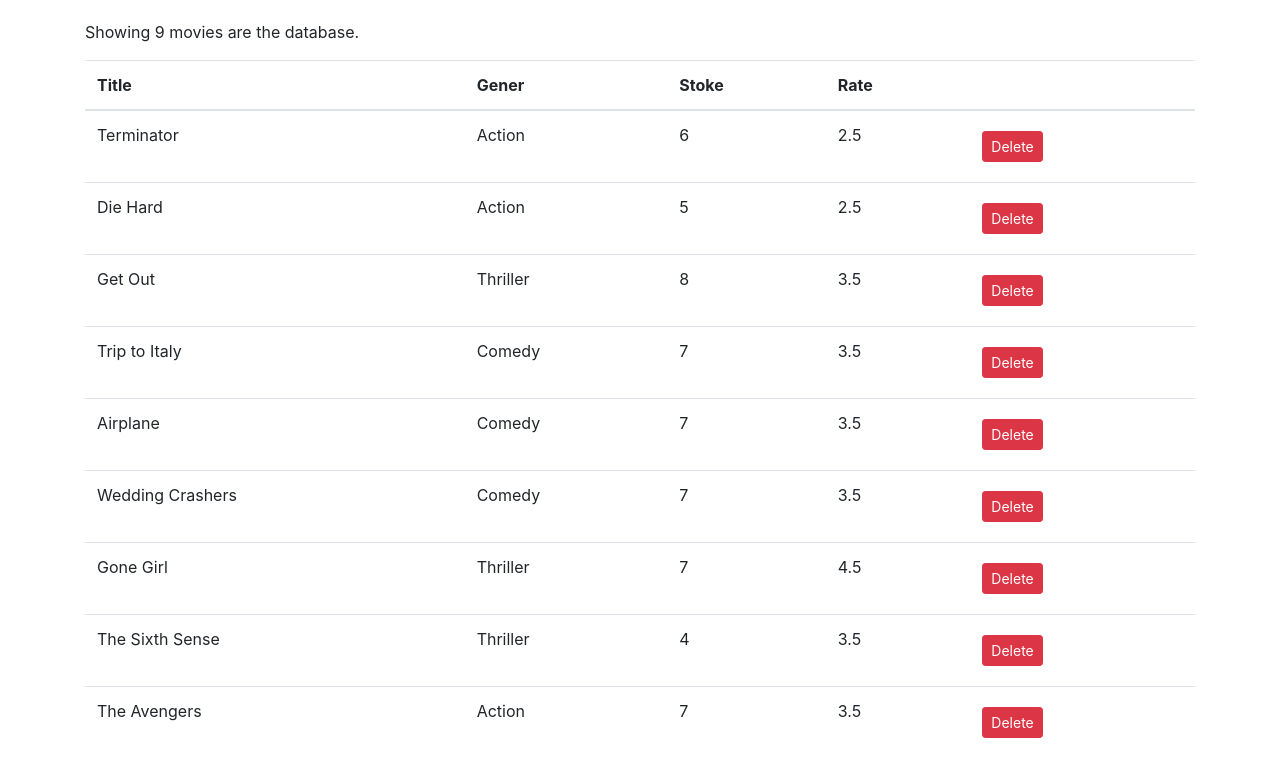
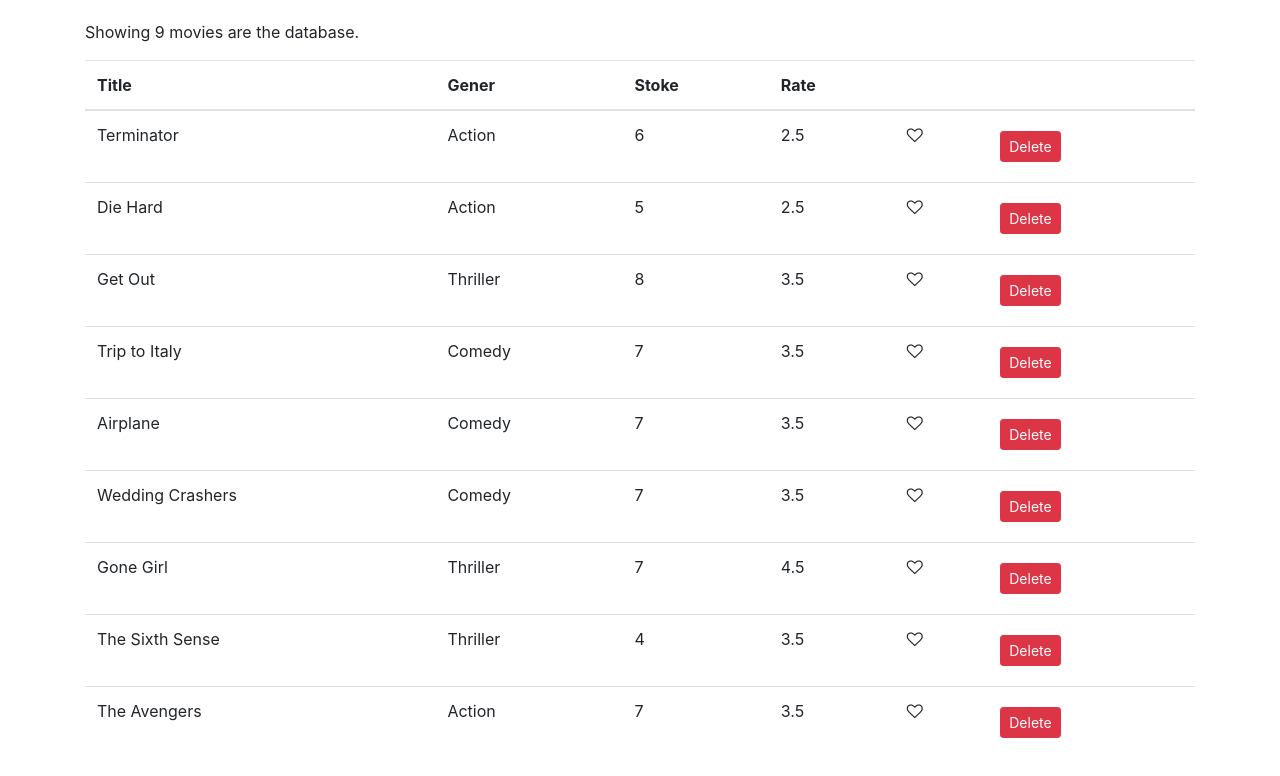
Before and after one commit to tege1984/vidley-frontend, a React (Create React App) app: page / in a window 1280 px wide. Shown: the top 776 px of the page. Built offline with nearby package versions, Linux system fonts and the light colour scheme.

Commit message:
like components implementation v1

```diff
--- /dev/null
+++ b/src/components/common/Like.jsx
@@ -0,0 +1,28 @@
+import React, { Component } from "react";
+
+class Like extends Component {
+  state = {
+    liked: false
+  };
+  handleOnClick = liked => {
+    console.log("like icon cliked", liked);
+    if (!this.state.liked) return this.setState({ liked: true });
+    return this.setState({ liked: false });
+  };
+  getLikeIconClasses() {
+    let iconClasses = "fa fa-heart";
+    iconClasses += this.state.liked ? iconClasses : "-o";
+    return iconClasses;
+  }
+  render() {
+    return (
+      <i
+        onClick={() => this.handleOnClick(this.props.liked)}
+        className={this.getLikeIconClasses()}
+        aria-hidden="true"
+      />
+    );
+  }
+}
+
+export default Like;
--- a/src/components/movies.jsx
+++ b/src/components/movies.jsx
@@ -1,5 +1,6 @@
 import React, { Component } from "react";
 import { getMovies } from "../services/fakeMovieService";
+import Like from "./common/Like";
 class Movies extends Component {
   state = {
     movies: getMovies()
@@ -25,6 +26,7 @@ class Movies extends Component {
               <th>Stoke</th>
               <th>Rate</th>
               <th />
+              <th />
             </tr>
           </thead>
           <tbody>
@@ -34,6 +36,10 @@ class Movies extends Component {
                 <td>{movie.genre.name}</td>
                 <td>{movie.numberInStock}</td>
                 <td>{movie.dailyRentalRate}</td>
+                <td>
+                  {" "}
+                  <Like liked={false} />{" "}
+                </td>
                 <td>
                   <button
                     onClick={() => this.handleDelete(movie)}
```
